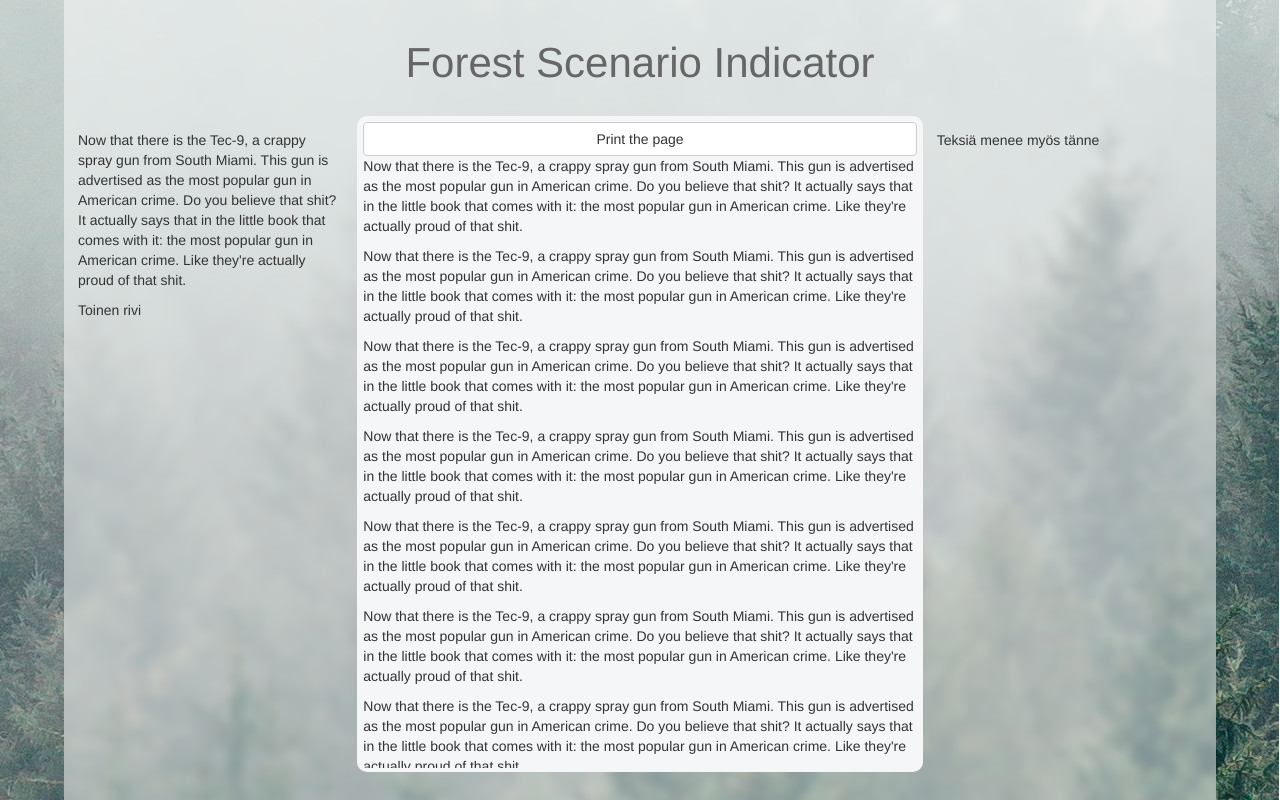
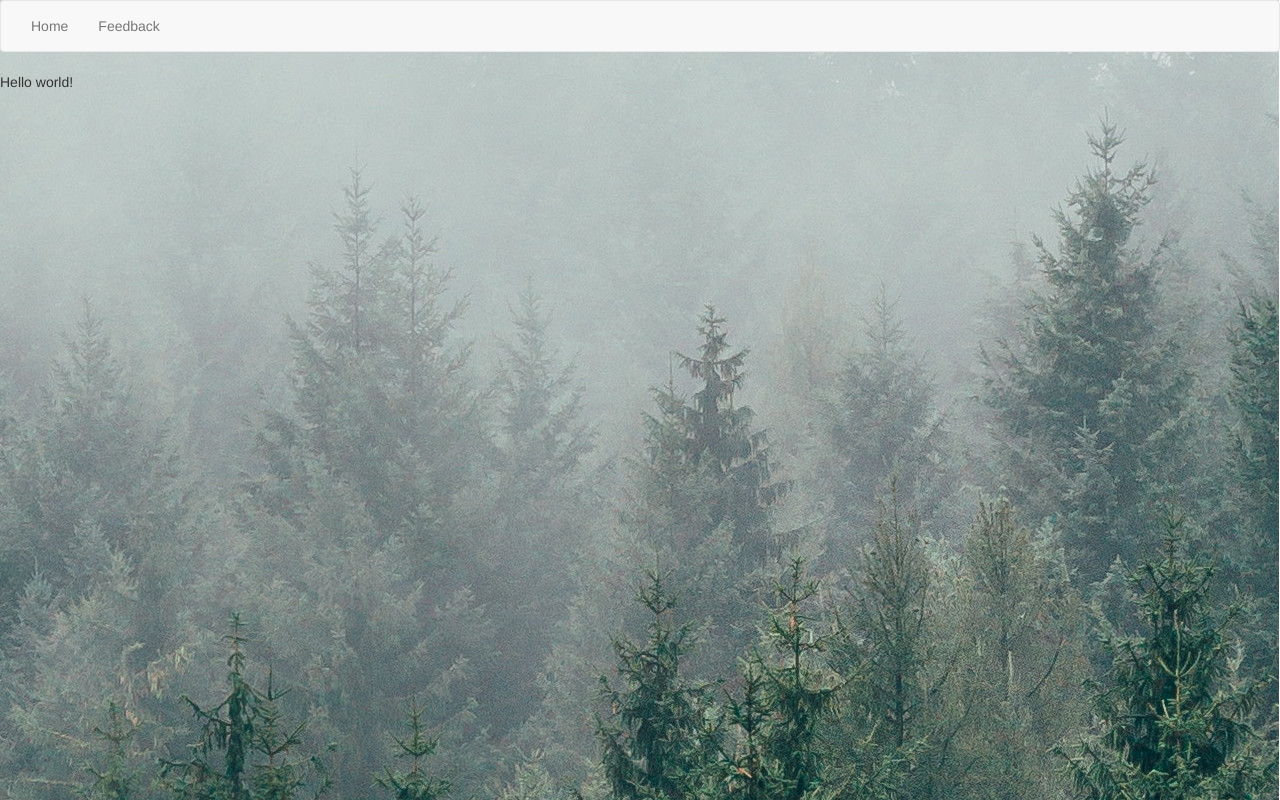
Before and after one commit to Gulumulu/OAMK-DesAndImplGraphApp, a React (Create React App) app: page /feedback in a window 1280 px wide. Built offline with nearby package versions, Linux system fonts and the light colour scheme.

Commit message:
added basic routing to the feedback from

```diff
--- a/src/App.js
+++ b/src/App.js
@@ -1,10 +1,22 @@
 import React, { Component } from 'react';
+import { Switch, Route } from 'react-router-dom';
 import Main from './views/Main';
+import Feedback from './views/Feedback';
+import Layout from './Layout';
+
+import './styles/App.css';
+import 'bootstrap/dist/css/bootstrap.min.css';
+
 
 class App extends Component {
     render() {
         return (
-            <Main />
+            <Layout>
+                <Switch>
+                    <Route exact path="/" component={ Main } />
+                    <Route exact path="/feedback" component={ Feedback } />
+                </Switch>
+            </Layout>
         );
     }
 }
--- /dev/null
+++ b/src/Layout.js
@@ -0,0 +1,14 @@
+import React, { Component } from 'react';
+import Header from './components/Header';
+
+class Layout extends Component {
+    render() {
+        return (
+            <div classname="Layout">
+                <Header />
+                {this.props.children}
+            </div>
+        );
+    }
+}
+export default Layout;
--- a/src/components/Header.js
+++ b/src/components/Header.js
@@ -1,12 +1,18 @@
 import React, { Component } from 'react';
+import { Link } from 'react-router-dom';
 
 class Header extends Component {
-    constructor(props) {
-	       super(props);
-	   }
-
     render() {
-
+        return(
+            <nav className="navbar navbar-default">
+                <div className="container-fluid">
+                    <ul className="nav navbar-nav">
+                        <li><Link to="/">Home</Link></li>
+                        <li><Link to="/feedback">Feedback</Link></li>
+                    </ul>
+                </div>
+            </nav>
+        );
     }
 }
 export default Header;
--- a/src/index.js
+++ b/src/index.js
@@ -1,11 +1,14 @@
 import React from 'react';
 import ReactDOM from 'react-dom';
+import { BrowserRouter as Router } from 'react-router-dom';
 
 import registerServiceWorker from './registerServiceWorker';
 
 import App from './App';
 
 ReactDOM.render((
-    <App />
+    <Router>
+        <App />
+    </Router>
 ), document.getElementById('root'));
 registerServiceWorker();
--- /dev/null
+++ b/src/views/.#Main.js
@@ -0,0 +1 @@
+aatu@sylitoppi.8916:1512023414
```
Also changed, not shown: src/views/Feedback.js (renamed from src/views/Print.js), 1 other file (tests, documents, lock files or other folders).
